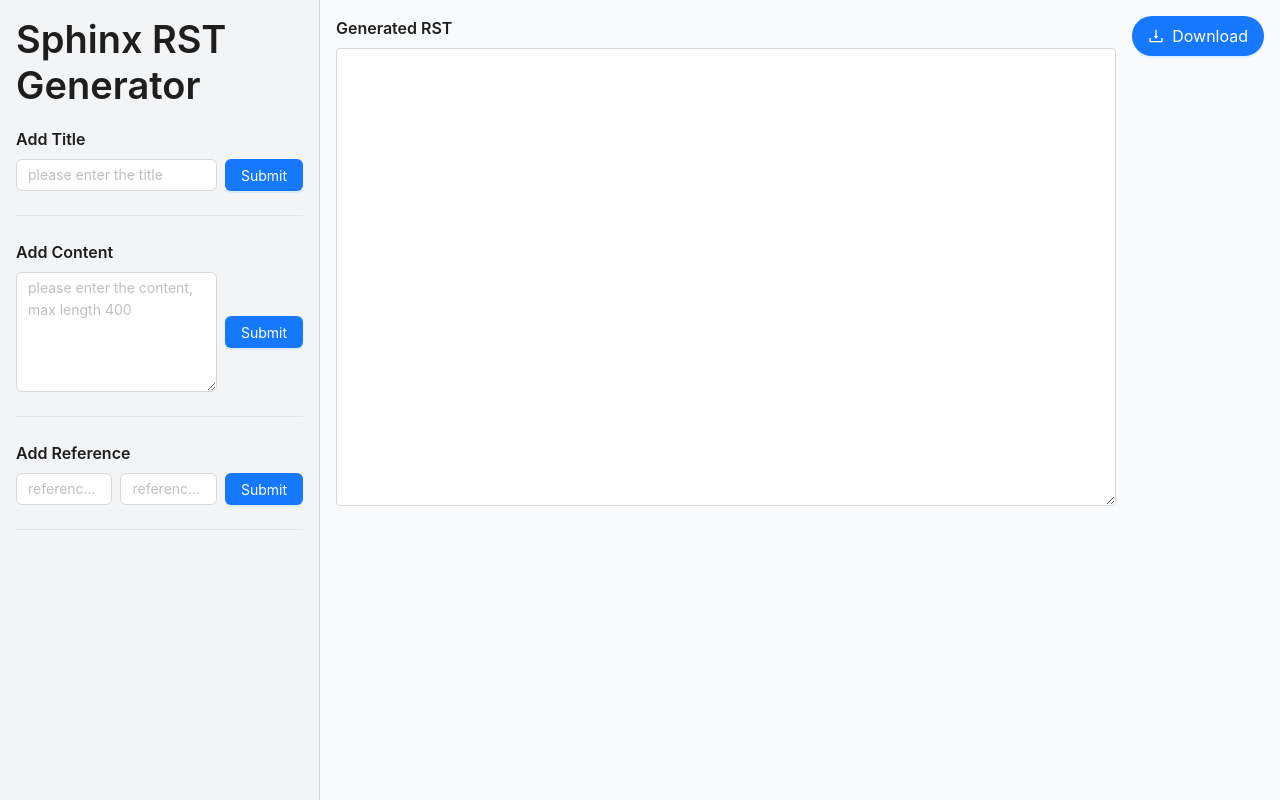
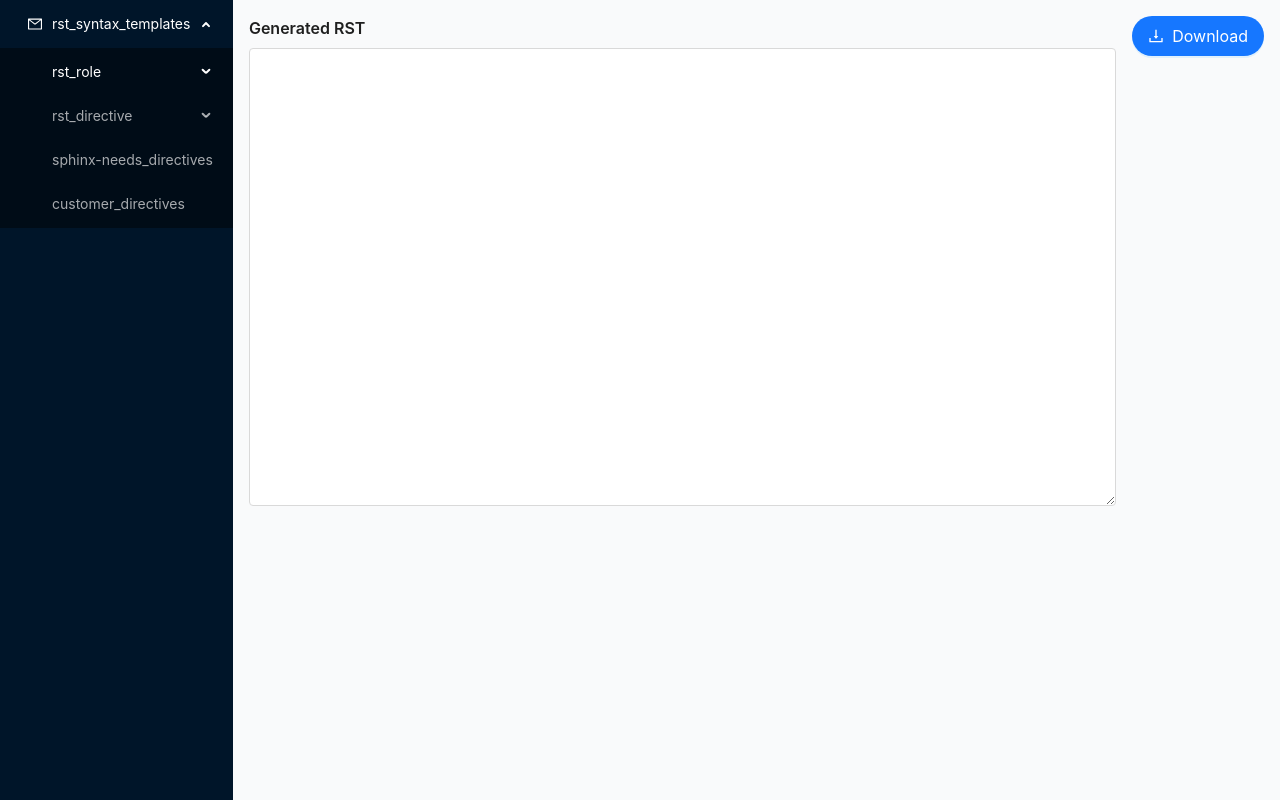
Before and after one commit to Miramila/Document_writing_sphinx, a React (Create React App) app in the folder frontend/: page / in a window 1280 px wide. Built offline with nearby package versions, Linux system fonts and the light colour scheme.

Commit message:
add directive functions

```diff
--- a/frontend/src/App.js
+++ b/frontend/src/App.js
@@ -1,14 +1,16 @@
-import React, { useState, useEffect, useRef } from "react";
+import React, { useState, useRef } from "react";
 import axiosInstance from "./axiosInstance";
-import { Button, Divider, Input, Space, Typography } from "antd";
+import { Button, Input, Typography, Modal, Form } from "antd";
 import { DownloadOutlined } from "@ant-design/icons";
+import Sidebar from "./components/Sidebar";
+import "./App.css";
 
 function App() {
   const { TextArea } = Input;
-  const [title, setTitle] = useState("");
-  const [content, setContent] = useState("");
-  const [reference, setReference] = useState({ name: "", link: "" });
   const [rstDocument, setRstDocument] = useState("");
+  const [isModalVisible, setIsModalVisible] = useState(false);
+  const [modalType, setModalType] = useState("");
+  const [form] = Form.useForm();
   const textAreaRef = useRef(null);
 
   const handleEditableRstChange = (e) => {
@@ -27,22 +29,22 @@
     }, 0);
   };
 
-  const addTitle = () => {
-    const rstTitle = `${title}\n${"=".repeat(title.length)}\n`;
-    insertAtCursor(rstTitle);
-    setTitle("");
-  };
+  const formatSelectedText = async (formatType) => {
+    const textArea = textAreaRef.current.resizableTextArea.textArea;
+    const startPos = textArea.selectionStart;
+    const endPos = textArea.selectionEnd;
+    const selectedText = textArea.value.substring(startPos, endPos);
 
-  const addContent = () => {
-    const rstContent = `${content}\n`;
-    insertAtCursor(rstContent);
-    setContent("");
-  };
-
-  const addReference = () => {
-    const rstReference = `.. _${reference.name}: ${reference.link}\n`;
-    insertAtCursor(rstReference);
-    setReference({ name: "", link: "" });
+    try {
+      const response = await axiosInstance.post('/format', {
+        text: selectedText,
+        format_type: formatType
+      });
+      const formattedText = response.data.formatted_text;
+      insertAtCursor(formattedText);
+    } catch (error) {
+      console.error('Error formatting text:', error);
+    }
   };
 
   const generateRst = async () => {
@@ -60,62 +62,99 @@
     }
   };
 
+  const showModal = (type) => {
+    setModalType(type);
+    setIsModalVisible(true);
+  };
+
+  const handleOk = () => {
+    form.validateFields()
+      .then(values => {
+        form.resetFields();
+        let formattedText = "";
+        switch (modalType) {
+          case "reference":
+            const { ref_name, ref_link } = values;
+            formattedText = `.. _${ref_name}: ${ref_link}\n`;
+            break;
+          case "version":
+            const { version, description } = values;
+            formattedText = `.. versionadded:: ${version}\n    ${description}\n`;
+            break;
+          default:
+            const { directive_text } = values;
+            formattedText = `.. ${modalType}::\n    ${directive_text}\n`;
+            break;
+        }
+        insertAtCursor(formattedText);
+        setIsModalVisible(false);
+      })
+      .catch(info => {
+        console.log('Validate Failed:', info);
+      });
+  };
+
+  const handleCancel = () => {
+    setIsModalVisible(false);
+  };
+
+  const getModalContent = () => {
+    switch (modalType) {
+      case "reference":
+        return (
+          <>
+            <Form.Item
+              name="ref_name"
+              label="Reference Name"
+              rules={[{ required: true, message: 'Please input the reference name!' }]}
+            >
+              <Input />
+            </Form.Item>
+            <Form.Item
+              name="ref_link"
+              label="Reference Link"
+              rules={[{ required: true, message: 'Please input the reference link!' }]}
+            >
+              <Input />
+            </Form.Item>
+          </>
+        );
+      case "version":
+        return (
+          <>
+            <Form.Item
+              name="version"
+              label="Version"
+              rules={[{ required: true, message: 'Please input the version!' }]}
+            >
+              <Input />
+            </Form.Item>
+            <Form.Item
+              name="description"
+              label="Description"
+              rules={[{ required: true, message: 'Please input the description!' }]}
+            >
+              <Input.TextArea />
+            </Form.Item>
+          </>
+        );
+      default:
+        return (
+          <Form.Item
+            name="directive_text"
+            label="Directive Text"
+            rules={[{ required: true, message: 'Please input the directive text!' }]}
+          >
+            <Input.TextArea />
+          </Form.Item>
+        );
+    }
+  };
+
   return (
-    <div className="flex h-screen bg-gray-200">
-      <div className="w-1/4 p-4 border-r border-gray-300 bg-gray-100">
-        <Typography.Title level={1}>Sphinx RST Generator</Typography.Title>
-        <Typography.Title level={5}>Add Title</Typography.Title>
-        <Space>
-          <Input
-            placeholder="please enter the title"
-            value={title}
-            onChange={(e) => setTitle(e.target.value)}
-          />
-          <Button type="primary" onClick={addTitle}>
-            Submit
-          </Button>
-        </Space>
-        <Divider />
-
-        <Typography.Title level={5}>Add Content</Typography.Title>
-        <Space>
-          <TextArea
-            rows={5}
-            placeholder="please enter the content, max length 400"
-            maxLength={400}
-            value={content}
-            onChange={(e) => setContent(e.target.value)}
-          />
-          <Button type="primary" onClick={addContent}>
-            Submit
-          </Button>
-        </Space>
-        <Divider />
-
-        <Typography.Title level={5}>Add Reference</Typography.Title>
-        <Space>
-          <Input
-            placeholder="reference name"
-            value={reference.name}
-            onChange={(e) =>
-              setReference({ ...reference, name: e.target.value })
-            }
-          />
-          <Input
-            placeholder="reference link"
-            value={reference.link}
-            onChange={(e) =>
-              setReference({ ...reference, link: e.target.value })
-            }
-          />
-          <Button type="primary" onClick={addReference}>
-            Submit
-          </Button>
-        </Space>
-        <Divider />
-      </div>
-
-      <div className="flex flex-col w-3/4 p-4 bg-gray-50">
+    <div className="flex h-screen">
+      <Sidebar formatSelectedText={formatSelectedText} showModal={showModal} />
+      <div className="flex flex-col w-full p-4 bg-gray-50">
         <div className="flex justify-between items-start">
           <div className="flex-1">
             <Typography.Title level={5}>Generated RST</Typography.Title>
@@ -139,6 +178,12 @@
           </Button>
         </div>
       </div>
+
+      <Modal title="Insert Content" visible={isModalVisible} onOk={handleOk} onCancel={handleCancel}>
+        <Form form={form} layout="vertical" name="form_in_modal">
+          {getModalContent()}
+        </Form>
+      </Modal>
     </div>
   );
 }
--- /dev/null
+++ b/frontend/src/components/Sidebar.js
@@ -0,0 +1,37 @@
+import React from 'react';
+import { Menu } from 'antd';
+import { MailOutlined } from '@ant-design/icons';
+
+const { SubMenu } = Menu;
+
+const Sidebar = ({ formatSelectedText, showModal }) => {
+  return (
+    <Menu
+      style={{ width: 256, height: '100vh' }}
+      defaultSelectedKeys={['1']}
+      defaultOpenKeys={['sub1']}
+      mode="inline"
+      theme="dark"
+    >
+      <SubMenu key="sub1" icon={<MailOutlined />} title="rst_syntax_templates">
+        <SubMenu key="sub2" title="rst_role">
+          <Menu.Item key="1" onClick={() => formatSelectedText("title")}>标题 Title</Menu.Item>
+          <Menu.Item key="2" onClick={() => formatSelectedText("bold")}>加粗 Bold</Menu.Item>
+          <Menu.Item key="3" onClick={() => formatSelectedText("italic")}>斜体 Italic</Menu.Item>
+          <Menu.Item key="4" onClick={() => showModal("reference")}>引用 Reference</Menu.Item>
+        </SubMenu>
+
+        <SubMenu key='sub3' title="rst_directive">
+          <Menu.Item key="sub3-1" onClick={() => showModal("note")}>短段落 Note</Menu.Item>
+          <Menu.Item key="sub3-2" onClick={() => showModal("warning")}>短段落 Warning</Menu.Item>
+          <Menu.Item key="sub3-3" onClick={() => showModal("version")}>短段落 Version</Menu.Item>
+        </SubMenu>
+
+        <Menu.Item key="8">sphinx-needs_directives</Menu.Item>
+        <Menu.Item key="9">customer_directives</Menu.Item>
+      </SubMenu>
+    </Menu>
+  );
+};
+
+export default Sidebar;
```
